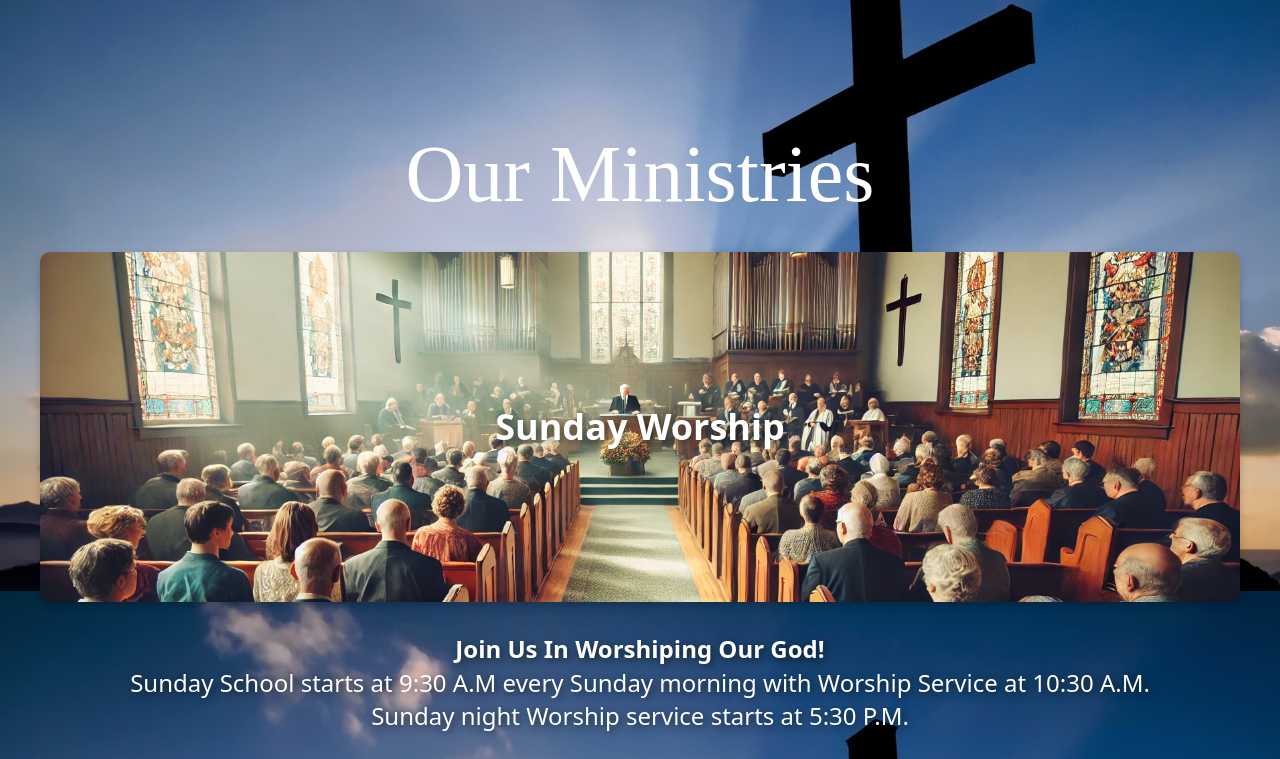
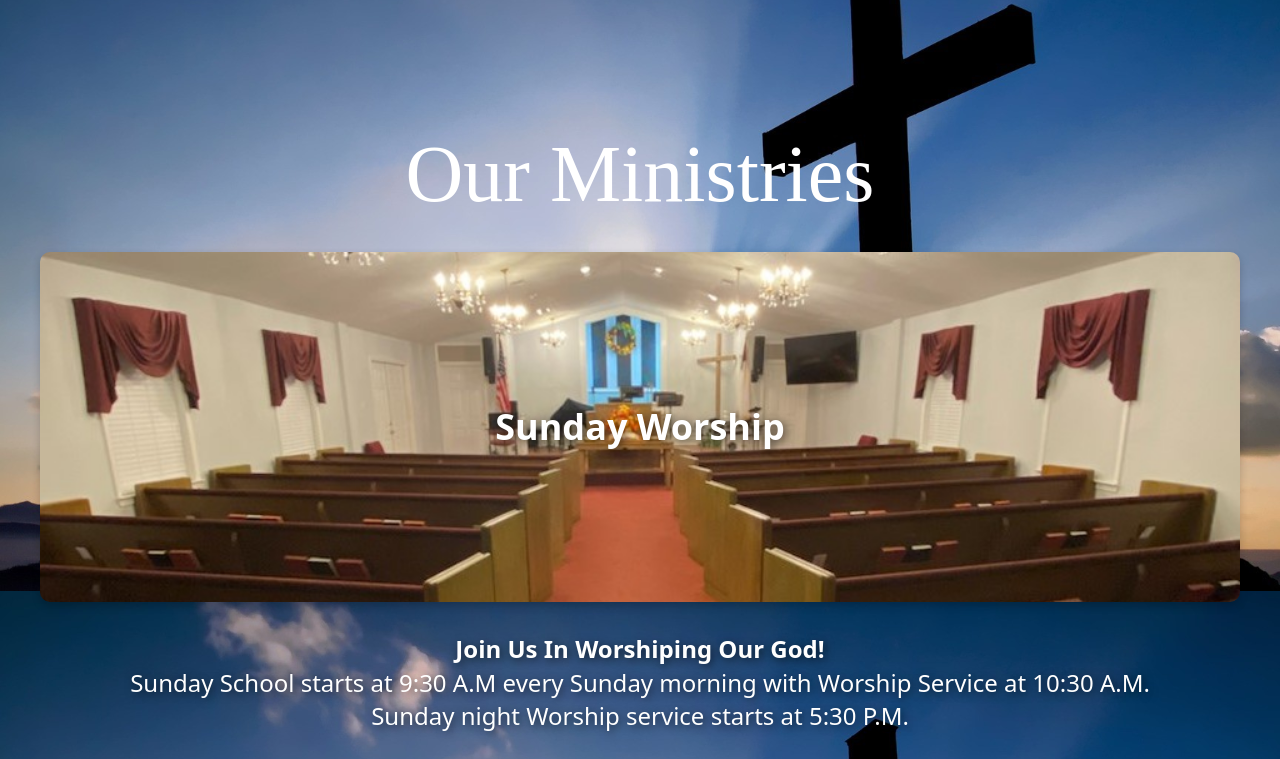
Before and after one commit to mhays24/spanish_trail-live, a Django app: page /ministries/ in a window 1280 px wide. Shown: the part 209-968 px from the top of the page. Run offline with Django 5.2, Linux system fonts and the light colour scheme; some libraries are stand-ins or nearby versions.

Commit message:
fixed animation/picture not showing issue in ministries page. Also changed the sunday worship picture.

```diff
--- a/app/static/ministries.css
+++ b/app/static/ministries.css
@@ -29,15 +29,10 @@ body {
   width: 95%;
   max-width: 1200px;
   height: 350px;
-  /* Increased height for a taller rectangle */
   margin: 30px auto;
   overflow: hidden;
   border-radius: 10px;
   box-shadow: 0 4px 8px rgba(0, 0, 0, 0.2);
-  opacity: 0;
-  /* Initially hidden for animation */
-  transform: translateX(0);
-  /* Reset any transformations */
 }
 
 /* Section Image */
@@ -72,52 +67,26 @@ body {
   text-shadow: 2px 2px 8px rgba(0, 0, 0, 0.6); /* Added black shadow */
 }
 
-/* Adding classes to trigger animation */
-.section-left {
+.slide-left {
   opacity: 0;
   transform: translateX(-100%);
-  transition: opacity 1s ease, transform 1s ease;
+  transition: opacity 1s ease-out, transform 1s ease-out;
 }
 
-.section-right {
-  opacity: 0;
-  transform: translateX(100%);
-  transition: opacity 1s ease, transform 1s ease;
-}
-
-.animate-left {
+.slide-left.visible {
   opacity: 1;
   transform: translateX(0);
 }
 
-.animate-right {
+.slide-right {
+  opacity: 0;
+  transform: translateX(100%);
+  transition: opacity 1s ease-out, transform 1s ease-out;
+}
+
+.slide-right.visible {
   opacity: 1;
   transform: translateX(0);
-}
-
-/* Animation Keyframes */
-@keyframes slideInLeft {
-  0% {
-    transform: translateX(-100%);
-    opacity: 0;
-  }
-
-  100% {
-    transform: translateX(0);
-    opacity: 1;
-  }
-}
-
-@keyframes slideInRight {
-  0% {
-    transform: translateX(100%);
-    opacity: 0;
-  }
-
-  100% {
-    transform: translateX(0);
-    opacity: 1;
-  }
 }
 
 /* Media Queries for Mobile Responsiveness */
@@ -139,6 +108,10 @@ body {
   .description {
     font-size: 18px;
     padding: 0 10px;
+  }
+
+  .slide-left {
+    transform: translateX(-50%);
   }
 }
 
--- a/app/templates/im_new.html
+++ b/app/templates/im_new.html
@@ -42,7 +42,7 @@
             <div class="accordion-item rounded-3">
                 <h2 class="accordion-header" id="headingThree">
                     <button class="accordion-button rounded-3 collapsed" type="button" data-bs-toggle="collapse" data-bs-target="#collapseThree" aria-expanded="false" aria-controls="collapseThree">
-                        Do you have children Church?
+                        Do you have children's Church?
                     </button>
                 </h2>
                 <div id="collapseThree" class="accordion-collapse collapse" aria-labelledby="headingThree" data-bs-parent="#faqAccordion">
--- a/app/templates/ministries.html
+++ b/app/templates/ministries.html
@@ -8,32 +8,32 @@
 <section class="bottom-padding">
     <h1 class="ministries-title">Our Ministries</h1>
     <!-- Sunday Worship Section -->
-    <div class="section section-left">
-        <img src="{% static 'images/sunday-baptist-worship.jpg' %}" alt="Sunday Worship Image" class="section-image">
+    <div class="section slide-left">
+        <img src="{% static 'images/church_edited.jpg' %}" alt="Sunday Worship Image" class="section-image">
         <div class="overlay">Sunday Worship</div>
     </div>
     <p class="description"><b>Join Us In Worshiping Our God! </b><br> Sunday School starts at 9:30 A.M every Sunday morning with Worship Service at 10:30 A.M. <br>Sunday night Worship service starts at 5:30 P.M.</p>
 
     <!-- Bible Study Section -->
-    <div class="section section-right">
+    <div class="section slide-right">
         <img src="{% static 'images/bible-study.jpg' %}" alt="Bible Study Image" class="section-image">
         <div class="overlay">Bible Study</div>
     </div>
     <p class="description"><b>Studying God's Word</b><br>Join us every Wednesday night starting at 6:00 P.M for our weekly Bible Study.</p>
 
     <!-- Bible Challenge Section -->
-    <div class="section section-left">
+    <div class="section slide-left">
         <img src="{% static 'images/bible.jpg' %}" alt="Bible Challenge Image" class="section-image">
         <div class="overlay">Bible Challenge</div>
     </div>
     <p class="description"><b>Children of all ages have a fun safe place to learn about the stories God has given us. </b><br> Bible Challenge (for students in the 1st-12th grade) and Bible Challenge Jr. (for students ages 3 to 5), by Bogard Press are Bible-based programs that are designed to teach students the importance of studying and learning God's Word and hiding it in their hearts. For more information visit <a href="https://bogardpress.org/bible-challenge" target="_blank">https://bogardpress.org/bible-challenge.</a></p>
 
     <!-- Lady's Auxiliary Section -->
-    <div class="section section-right">
+    <div class="section slide-right">
         <img src="{% static 'images/lady-aux.jpg' %}" alt="Lady's Auxiliary Image" class="section-image">
         <div class="overlay">Lady's Auxiliary</div>
     </div>
     <p class="description"><b>Not Forsaking The Assembling of Ourselves</b><br>Providing women a time and place to dig deep through the scriptures in a comfortable setting among themselves.</p>
 </section>
-<script src="{% static 'ministries.js' %}"></script>
+<script src="{% static 'ministries.js' %}" defer></script>
 {% endblock %}
```
Also changed, not shown: app/static/ministries.js (+13 -21 lines), app/static/images/church1.jpg (added), app/static/images/church2.jpg (added), app/static/images/church3.jpg (added), app/static/images/church_edited.jpg (added).
